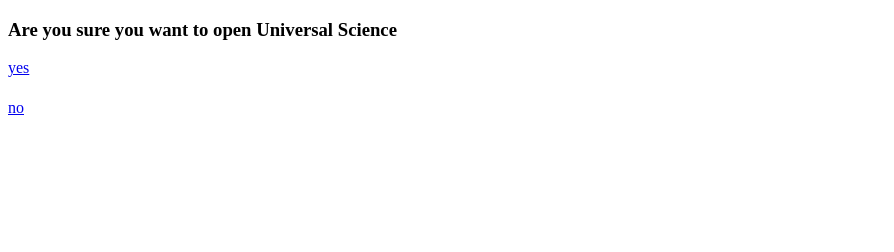
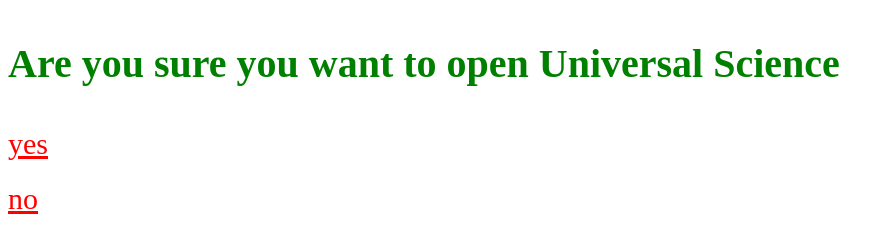
Before and after one commit to MuhammZaeem/Science, a plain HTML site: page Universal Science.html in a window 1280 px wide. Shown: the whole page, without its empty margins (0-894 px from the left). Drawn offline with Linux system fonts and the light colour scheme.

Commit message:
Update Universal Science.html

```diff
--- a/Universal Science.html
+++ b/Universal Science.html
@@ -4,6 +4,18 @@
     <meta charset="UTF-8" />
     <meta name="viewport" content="width=device-width, initial-scale=1.0" />
     <title>Universal Science</title>
+    <style>
+      a{
+        color:red;
+        font-size:30px
+
+      }
+      h3{
+        color:green;
+        font-size:40px
+
+      }
+    </style>
   </head>
   <body>
     <h3>Are you sure you want to open Universal Science</h3>
```
